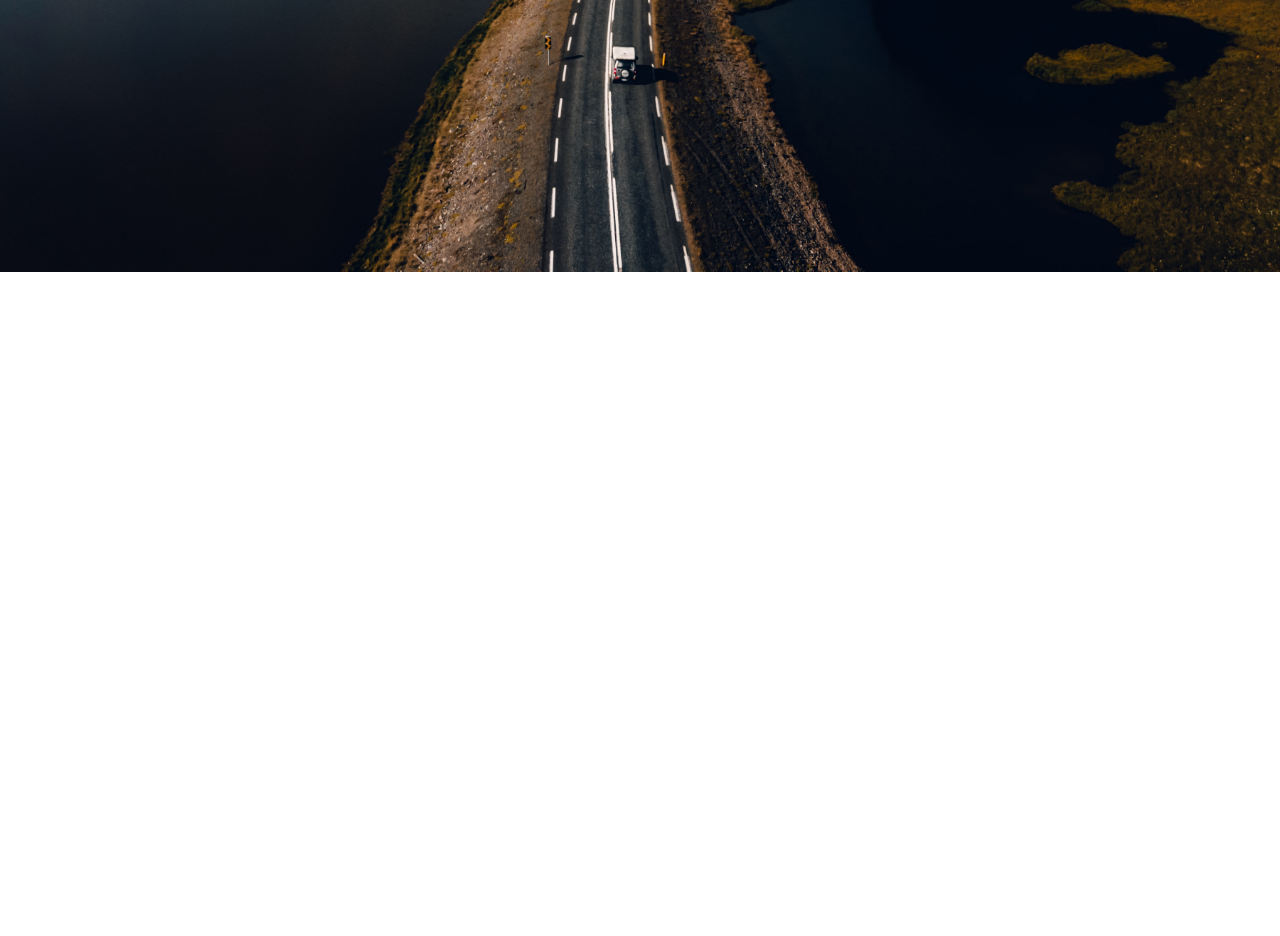
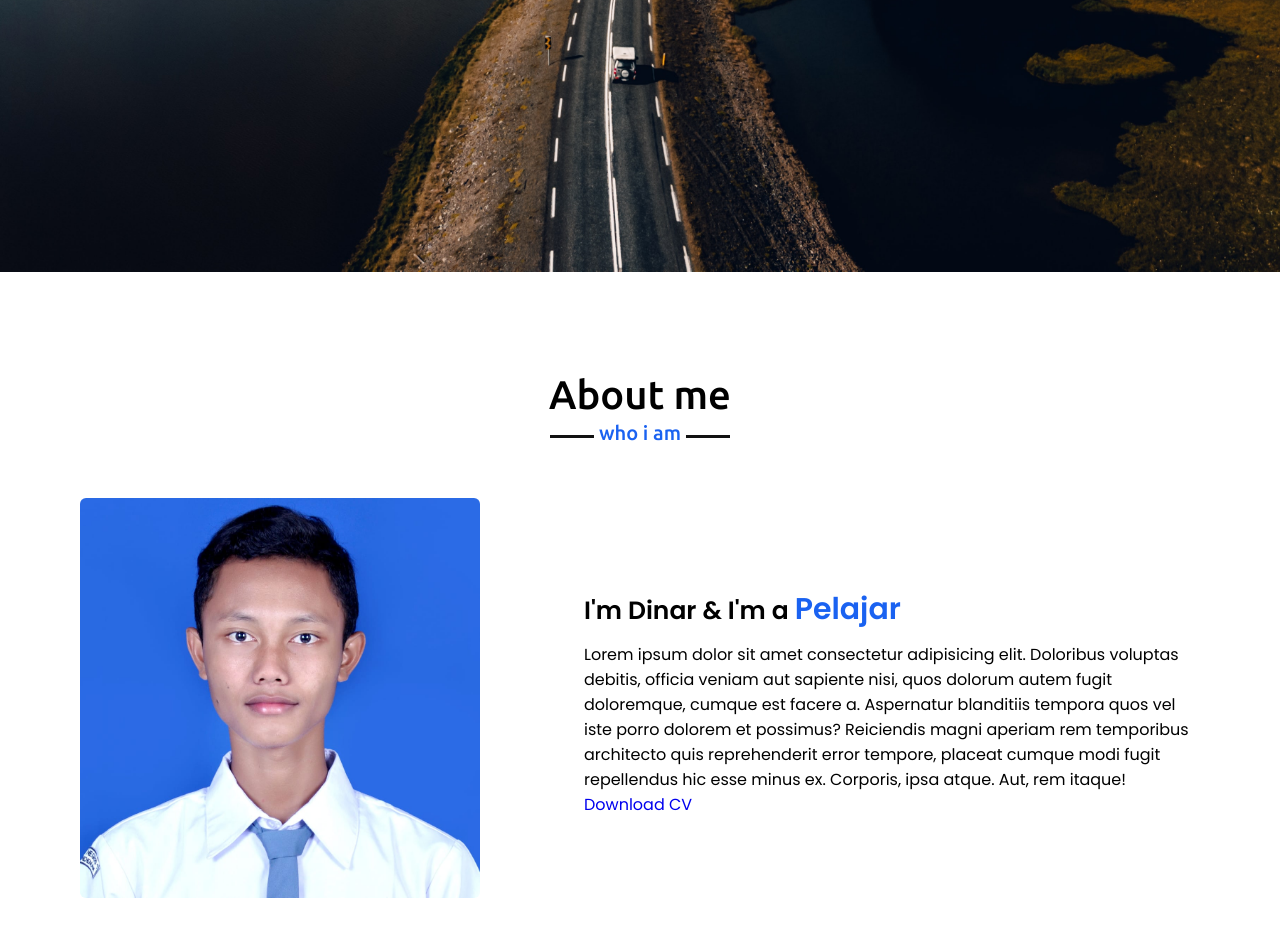
Before and after one commit to Dinar10/Website-Portfolio, a plain HTML site: page index.html in a window 1280 px wide. Shown: the part 528-1464 px from the top of the page. Before the commit the page ends 800 px from the top, so only its background shows below. Drawn offline with nearby package versions, Linux system fonts and the light colour scheme.

Commit message:
add about section & update color

```diff
--- a/index.html
+++ b/index.html
@@ -4,7 +4,7 @@
     <meta charset="UTF-8" />
     <meta http-equiv="X-UA-Compatible" content="IE=edge" />
     <meta name="viewport" content="width=device-width, initial-scale=1.0" />
-    <link rel="stylesheet" href="style.css">
+    <link rel="stylesheet" href="style.css" />
     <!-- Script fontawesome -->
     <script src="https://kit.fontawesome.com/0fd9cc0902.js" crossorigin="anonymous"></script>
     <!-- Script jQuery -->
@@ -26,14 +26,14 @@
           <li><a href="#">Teams</a></li>
           <li><a href="#">Contact</a></li>
         </ul>
-          <div class="menu-btn">
-            <i class="fas fa-bars"></i>
-          </div>
+        <div class="menu-btn">
+          <i class="fas fa-bars"></i>
+        </div>
       </div>
     </nav>
     <!-- Navbar End -->
 
-    <!-- Home Section Start -->
+    <!-- home Section Start -->
     <section class="home" id="home">
       <div class="max-width">
         <div class="home-content">
@@ -41,11 +41,32 @@
           <div class="text-2">Dinar Henzah</div>
           <div class="text-3">Saya seorang <span>Pelajar</span></div>
           <a href="#">Hire me</a>
+        </div>
+      </div>
     </section>
-    <!-- Home Section End -->
+    <!-- home Section End -->
 
     <!-- about section start -->
-    <!-- about section End -->
+    <section class="about" id="about">
+      <div class="max-width">
+        <h2 class="title">About me</h2>
+        <div class="about-content">
+          <div class="column left">
+            <img src="img/dinarc.jpeg" alt="dinar" />
+          </div>
+          <div class="column right">
+            <div class="text">I'm Dinar & I'm a <span>Pelajar</span></div>
+            <p>
+              Lorem ipsum dolor sit amet consectetur adipisicing elit. Doloribus voluptas debitis, officia veniam aut sapiente nisi, quos dolorum autem fugit doloremque, cumque est facere a. Aspernatur blanditiis tempora quos vel iste porro
+              dolorem et possimus? Reiciendis magni aperiam rem temporibus architecto quis reprehenderit error tempore, placeat cumque modi fugit repellendus hic esse minus ex. Corporis, ipsa atque. Aut, rem itaque!
+            </p>
+            <a href="#">Download CV</a>
+          </div>
+        </div>
+      </div>
+    </section>
+    <!-- about section end -->
+
     <script src="script.js"></script>
   </body>
 </html>
--- a/style.css
+++ b/style.css
@@ -17,13 +17,14 @@
 .navbar {
   position: fixed;
   width: 100%;
+  z-index: 999;
   padding: 30px 0;
   font-family: 'Ubuntu', sans-serif;
   transition: all 0.3s ease;
 }
 .navbar.sticky {
   padding: 15px 0;
-  background: #ea4d2c;
+  background: #1a62f1;
 }
 .navbar .max-width {
   display: flex;
@@ -36,7 +37,7 @@
   font-weight: 600;
 }
 .navbar .logo a span {
-  color: #ea4d2c;
+  color: #1a62f1;
   transition: all 0.3s ease;
 }
 .navbar.sticky .logo a span {
@@ -54,7 +55,7 @@
   transition: color 0.3s ease;
 }
 .navbar .menu li a:hover {
-  color: #ea4d2c;
+  color: #1a62f1;
 }
 .navbar.sticky .menu li a:hover {
   color: #fff;
@@ -99,23 +100,90 @@
   margin: 5px 0;
 }
 .home .home-content .text-3 span {
-  color: #ea4d2c;
+  color: #1a62f1;
   font-weight: 500;
 }
 .home .home-content a {
   display: inline-block;
-  background: #ea4d2c;
+  background: #1a62f1;
   color: #fff;
   font-size: 25px;
   padding: 12px 36px;
   margin-top: 20px;
   border-radius: 6px;
-  border: 2px solid #ea4d2c;
+  border: 2px solid #1a62f1;
   transition: all 0.3s ease;
 }
 .home .home-content a:hover {
-  color: #ea4d2c;
+  color: #4f84ee;
   background: none;
+}
+
+/* ------------------------------------------
+  about section
+  --------------------------------------------- */
+section {
+  padding: 100px 0;
+}
+.about {
+  font-family: 'Poppins', sans-serif;
+}
+.about .title {
+  position: relative;
+  text-align: center;
+  font-size: 40px;
+  font-weight: 500;
+  margin-bottom: 60px;
+  padding-bottom: 20px;
+  font-family: 'Ubuntu', sans-serif;
+}
+.about .title::before {
+  content: '';
+  position: absolute;
+  bottom: 0;
+  left: 50%;
+  width: 180px;
+  height: 3px;
+  background: #111;
+  transform: translateX(-50%);
+}
+.about .title::after {
+  content: 'who i am';
+  position: absolute;
+  bottom: -12px;
+  left: 50%;
+  font-size: 20px;
+  color: #1a62f1;
+  padding: 5px;
+  background: #fff;
+  transform: translateX(-50%);
+}
+.about .about-content {
+  display: flex;
+  flex-wrap: wrap;
+  align-items: center;
+  justify-content: center;
+}
+.about .about-content .left {
+  width: 45%;
+}
+.about .about-content .left img {
+  height: 400px;
+  width: 400px;
+  object-fit: cover;
+  border-radius: 6px;
+}
+.about .about-content .right {
+  width: 55%;
+}
+.about .about-content .right .text {
+  font-size: 25px;
+  font-weight: 600;
+  margin-bottom: 10px;
+}
+.about .about-content .right .text span {
+  color: #1a62f1;
+  font-size: 30px;
 }
 
 /* ----------------------------------
@@ -156,7 +224,7 @@
     left: 0;
   }
   .navbar .menu:hover {
-    color: #ea4d2c;
+    color: #1a62f1;
   }
   .navbar .menu li {
     display: block;
```
